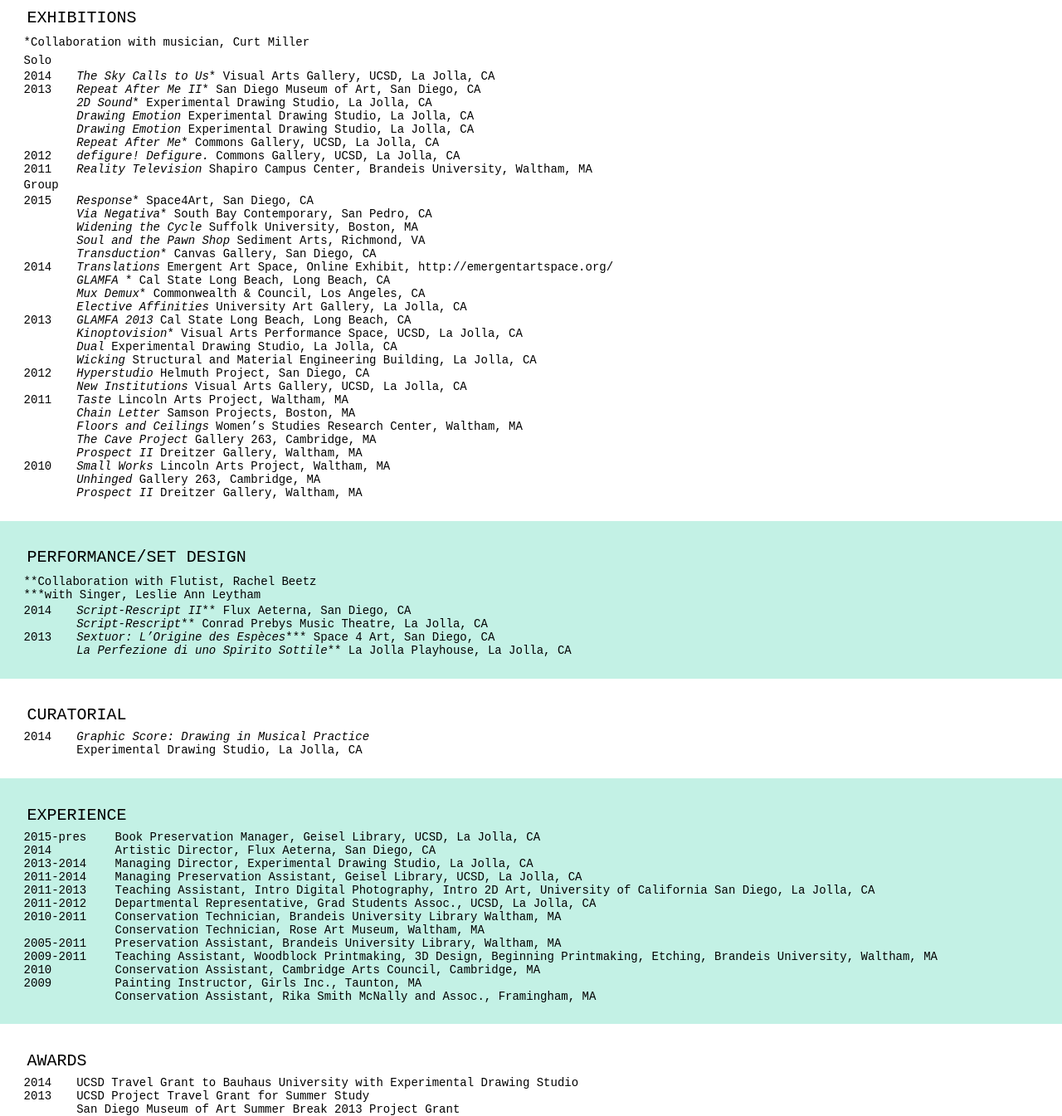
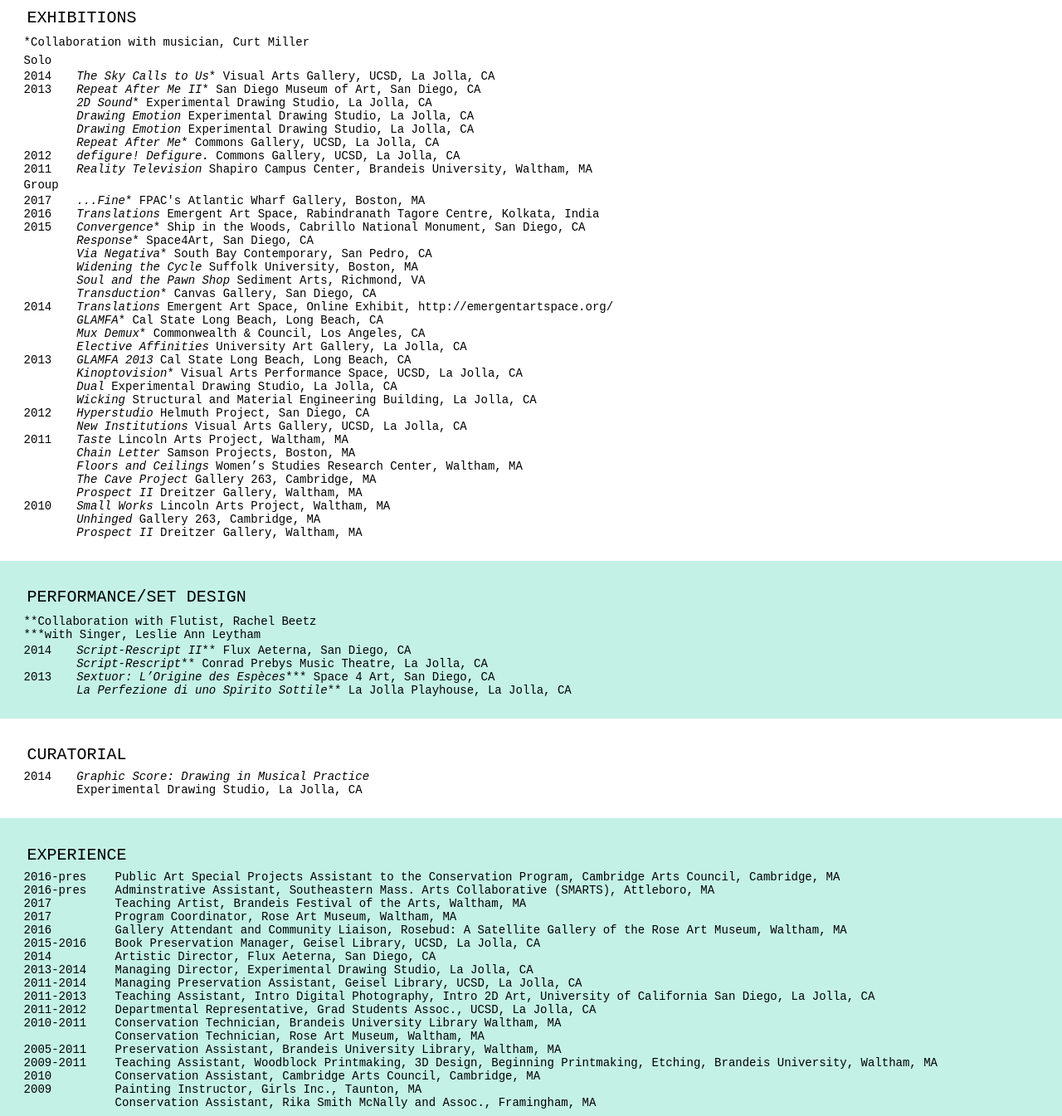
Before and after one commit to curtdmiller/nls-portfolio, a plain HTML site: page cv.html in a window 1280 px wide. Shown: the part 319-1664 px from the top of the page at 83% size. Drawn offline with Linux system fonts and the light colour scheme.

Commit message:
updates: news, nostalgia index dates, cv, home link in sound collab

```diff
--- a/cv.html
+++ b/cv.html
@@ -85,7 +85,19 @@
         <p>Group</p>
         <table>
             <tr>
+                <td>2017</td>
+                <td><span class="show">...Fine</span>* FPAC's Atlantic Wharf Gallery, Boston, MA</td>
+            </tr>
+            <tr>
+                <td>2016</td>
+                <td><span class="show">Translations</span> Emergent Art Space, Rabindranath Tagore Centre, Kolkata, India</td>
+            </tr>
+            <tr>
                 <td>2015</td>
+                <td><span class="show">Convergence</span>* Ship in the Woods, Cabrillo National Monument, San Diego, CA</td>
+            </tr>
+            <tr>
+                <td></td>
                 <td><span class="show">Response</span>* Space4Art, San Diego, CA</td>
             </tr>
             <tr>
@@ -110,7 +122,7 @@
             </tr>
             <tr>
                 <td></td>
-                <td><span class="show">GLAMFA </span>* Cal State Long Beach, Long Beach, CA</td>
+                <td><span class="show">GLAMFA</span>* Cal State Long Beach, Long Beach, CA</td>
             </tr>
             <tr>
                 <td></td>
@@ -221,7 +233,27 @@
         <h3 class="organizers">EXPERIENCE</h3>
         <table class="multi-year">
             <tr>
-                <td>2015-pres</td>
+                <td>2016-pres</td>
+                <td>Public Art Special Projects Assistant to the Conservation Program, Cambridge Arts Council, Cambridge, MA</td>
+            </tr>
+            <tr>
+                <td>2016-pres</td>
+                <td>Adminstrative Assistant, Southeastern Mass. Arts Collaborative (SMARTS), Attleboro, MA</td>
+            </tr>
+            <tr>
+                <td>2017</td>
+                <td>Teaching Artist, Brandeis Festival of the Arts, Waltham, MA</td>
+            </tr>
+            <tr>
+                <td>2017</td>
+                <td>Program Coordinator, Rose Art Museum, Waltham, MA</td>
+            </tr>
+            <tr>
+                <td>2016</td>
+                <td>Gallery Attendant and Community Liaison, Rosebud: A Satellite Gallery of the Rose Art Museum, Waltham, MA</td>
+            </tr>
+            <tr>
+                <td>2015-2016</td>
                 <td>Book Preservation Manager, Geisel Library, UCSD, La Jolla, CA</td>
             </tr>
             <tr>
```
Also changed, not shown: news.html (+4 -0 lines), nostalgiaindex.html (+1 -1 lines), soundCollaboration.html (+3 -0 lines).
